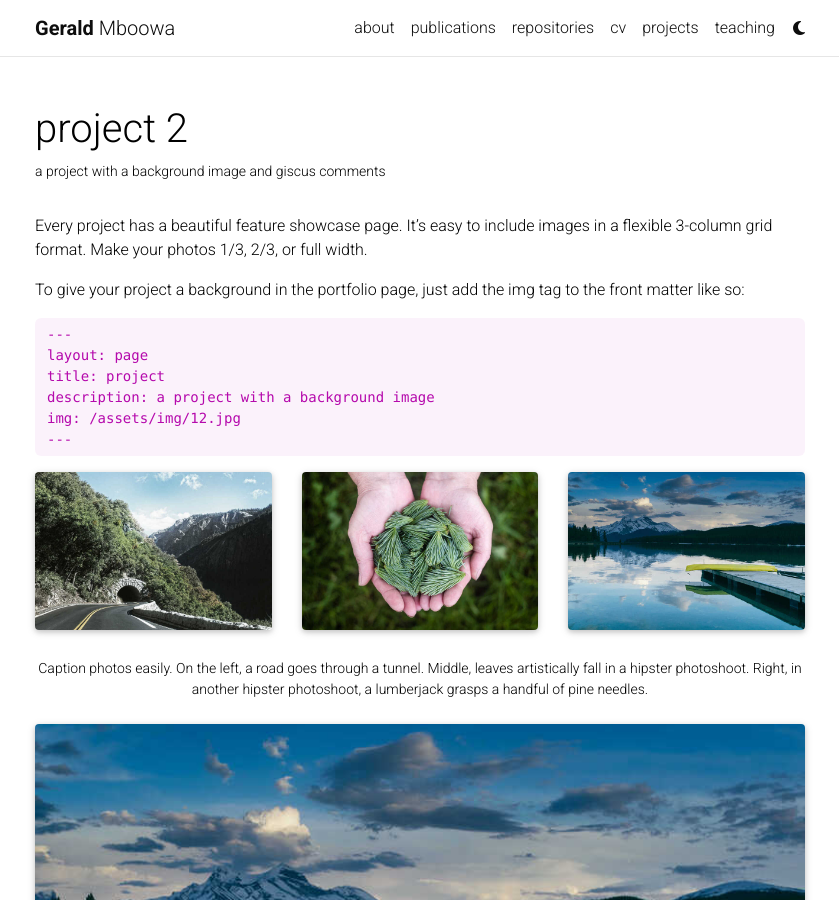
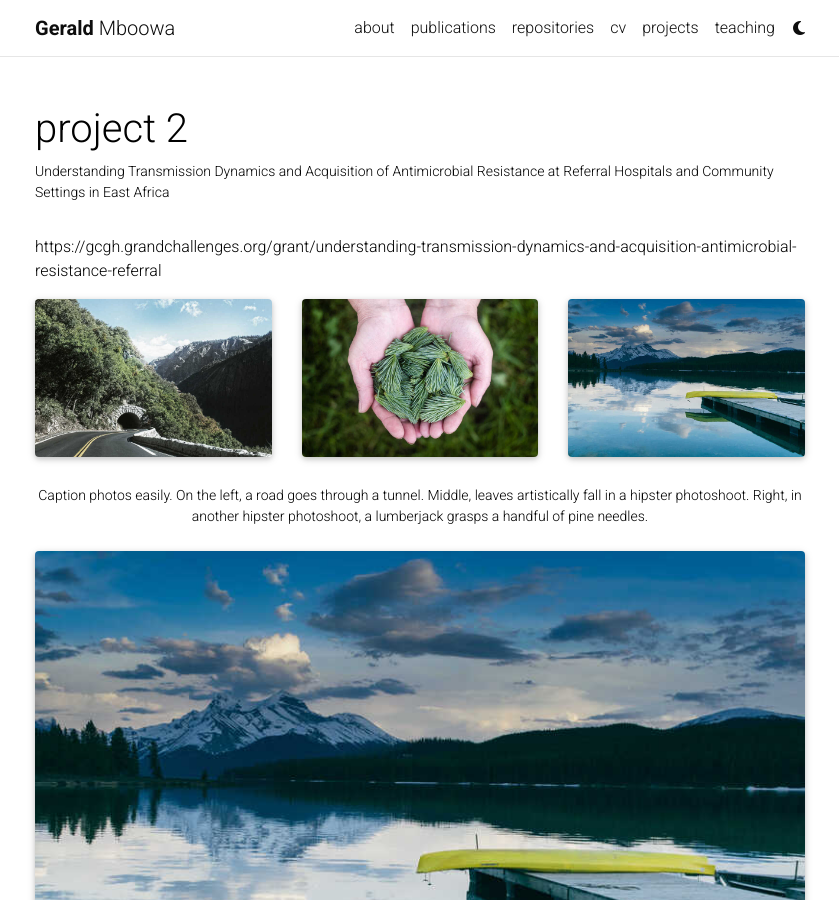
Before and after one commit to mikensubuga/mikensubuga.github.io, a Jekyll site: the page built from _projects/2_project.md, in a window 1280 px wide and 900 px high. Shown: the whole window, without its empty margins (220-1059 px from the left). Built offline with Jekyll 4.4.1, drawn with Linux system fonts in a browser that asks for light colours; full-size pictures stand in for the smaller copies a plugin makes; comment, search, counter and statistics services are not loaded; a style sheet for code colours, icons or effects is not loaded.

Commit message:
Update 2_project.md

```diff
--- a/_projects/2_project.md
+++ b/_projects/2_project.md
@@ -1,25 +1,15 @@
 ---
 layout: page
 title: project 2
-description: a project with a background image and giscus comments
-img: assets/img/3.jpg
+description: Understanding Transmission Dynamics and Acquisition of Antimicrobial Resistance at Referral Hospitals and Community Settings in East Africa
+img: assets/img/Project2.jpg
 importance: 2
 category: work
 giscus_comments: true
 ---
 
-Every project has a beautiful feature showcase page.
-It's easy to include images in a flexible 3-column grid format.
-Make your photos 1/3, 2/3, or full width.
+https://gcgh.grandchallenges.org/grant/understanding-transmission-dynamics-and-acquisition-antimicrobial-resistance-referral
 
-To give your project a background in the portfolio page, just add the img tag to the front matter like so:
-
-    ---
-    layout: page
-    title: project
-    description: a project with a background image
-    img: /assets/img/12.jpg
-    ---
 
 <div class="row">
     <div class="col-sm mt-3 mt-md-0">
```
